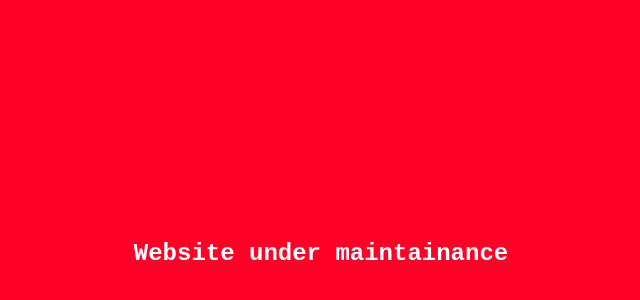
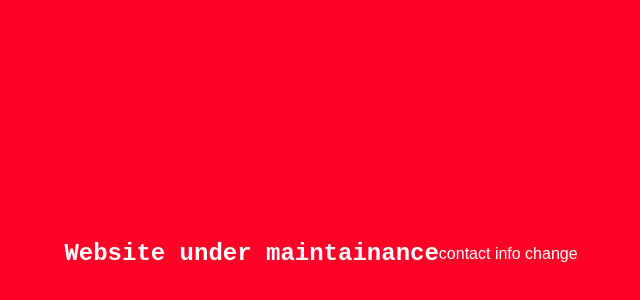
Before and after one commit to Sadhik-A/long-bridge, a plain HTML site: page contact.html in a window 1280 px wide. Shown: the part 146-446 px from the top of the page, without its empty margins (319-959 px from the left). Drawn offline with Linux system fonts and the light colour scheme.

Commit message:
Update contact.html
 contact info change

```diff
--- a/contact.html
+++ b/contact.html
@@ -20,5 +20,5 @@ Author URL: http://w3layouts.com
  <h4 style="text-align: center; color: white; font-family: 'Courier New', Courier, monospace;">Website under maintainance</h4>
 
 </body>
-
+  contact info change
 </html>
```
